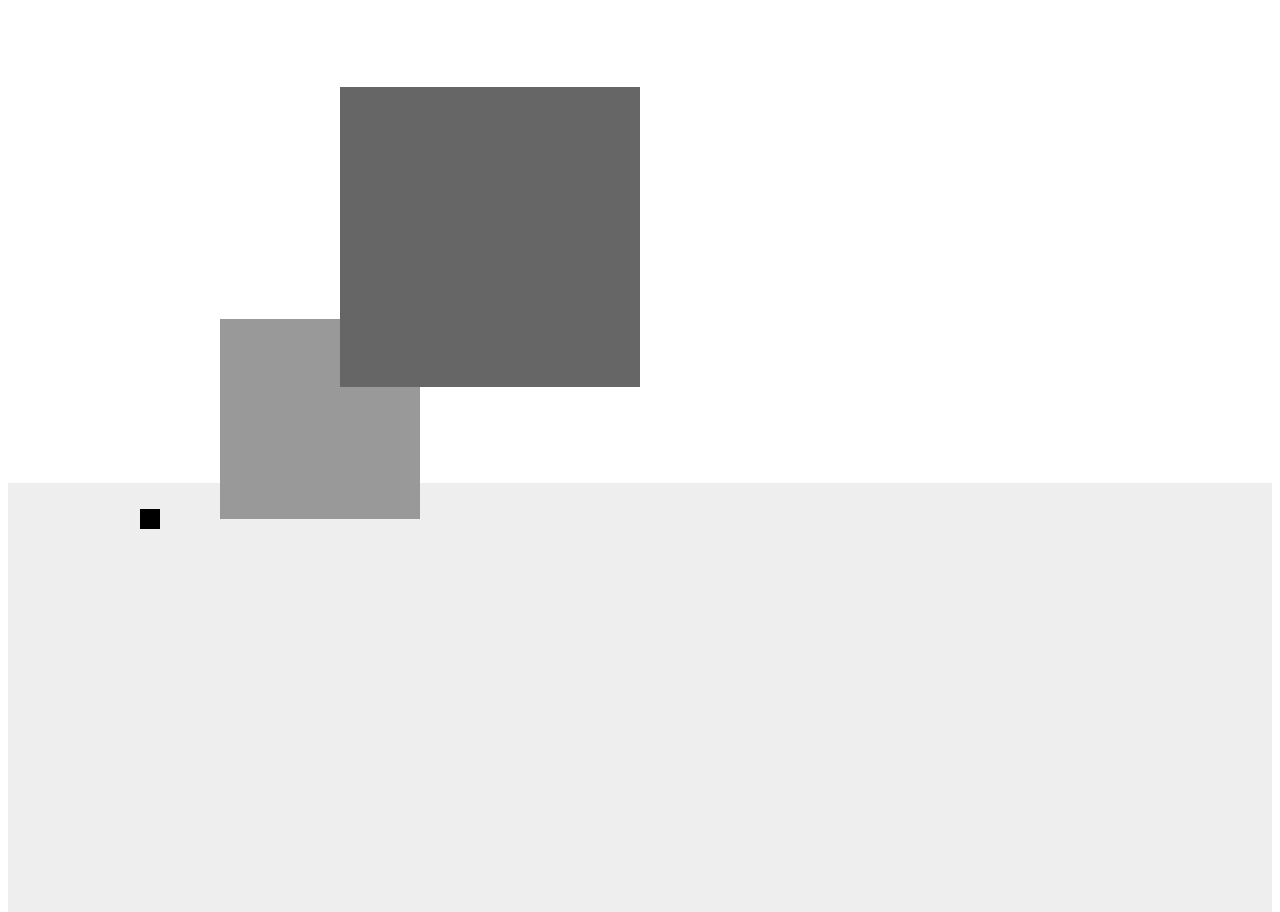
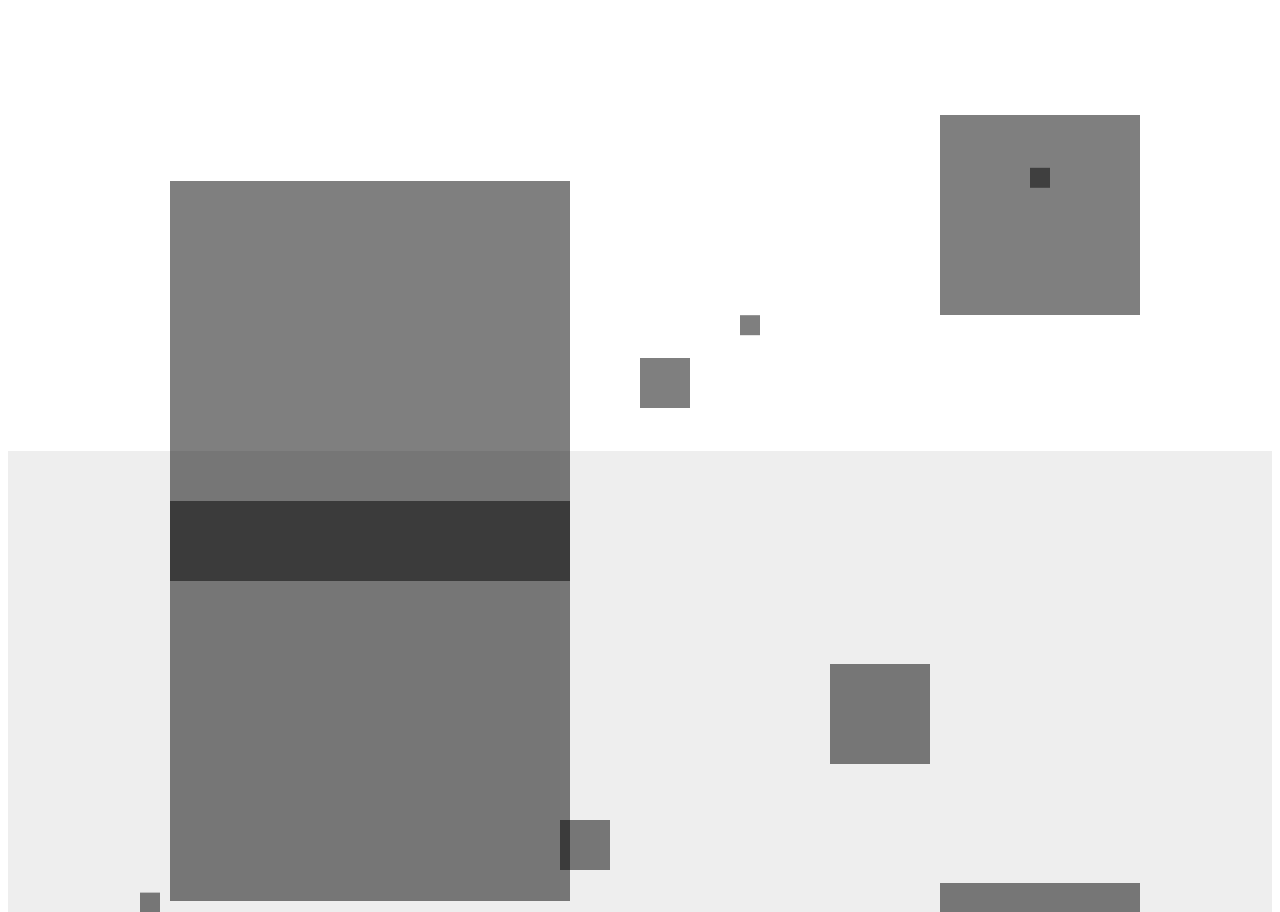
Before and after one commit to Vicugn4Pac0s/easy-parallax, a website built with webpack: page dist/index.html in a window 1280 px wide. Shown: the part 517-1429 px from the top of the page. Built offline with nearby package versions, Linux system fonts and the light colour scheme.

Commit message:
パララックス要素配置

```diff
--- a/dist/index.html
+++ b/dist/index.html
@@ -7,8 +7,10 @@
 
     <style>
       .sec {
+        height: 120vh;
+      }
+      .sec.sec-02 {
         background: #eee;
-        height: 2000px;
       }
       .sec__inner {
         position: relative;
@@ -20,55 +22,130 @@
         justify-content: center;
         align-items: center;
       }
+      .sec__ttl {
+        position: relative;
+        z-index: 999;
+      }
 
       .square {
-        background: #000;
+        background: rgba(0, 0, 0, 0.5);
         position: absolute;
+      }
 
+      .square-2xs {
         height: 20px;
         width: 20px;
       }
+      .square-xs {
+        height: 50px;
+        width: 50px;
+      }
+      .square-s {
+        height: 100px;
+        width: 100px;
+      }
+      .square-m {
+        height: 200px;
+        width: 200px;
+      }
+      .square-l {
+        height: 400px;
+        width: 400px;
+      }
+      .square-xl {
+        height: 600px;
+        width: 600px;
+      }
+      .square-2xl {
+        height: 800px;
+        width: 800px;
+      }
 
       .square-01 {
-        top: 60px;
+        top: 50%;
         left: 0;
       }
       .square-02 {
-        background: #999;
-        top: 100px;
-        left: 80px;
-        height: 200px;
-        width: 200px;
+        top: 70%;
+        left: 80%;
       }
-
       .square-03 {
-        background: #666;
-        top: 180px;
-        left: 200px;
-        height: 300px;
-        width: 300px;
+        top: 100%;
+        left: 50%;
+      }
+      .square-04 {
+        top: 33%;
+        left: 69%;
+      }
+      .square-05 {
+        top: 43%;
+        left: 42%;
+      }
+      .square-06 {
+        top: 76%;
+        left: 3%;
+      }
+      .square-07 {
+        top: 71%;
+        left: 89%;
+      }
+      .square-08 {
+        top: 88%;
+        left: 60%;
       }
     </style>
   </head>
   <body>
+    <section class="sec sec-01">
+      <div class="sec__inner">
+        <h1 class="sec__ttl">Easy Parallax</h1>
 
-    <div class="sec" style="margin-top: 1000px">
+        <div class="square square-01 square-2xs js-para"></div>
+        <div class="square square-02 square-m js-para"></div>
+        <div class="square square-03 square-xs js-para"></div>
+        <div class="square square-04 square-s js-para"></div>
+        <div class="square square-05 square-xs js-para"></div>
+        <div class="square square-06 square-l js-para"></div>
+        <div class="square square-07 square-2xs js-para"></div>
+        <div class="square square-08 square-2xs js-para"></div>
+      </div>
+    </section>
+
+    <section class="sec sec-02">
       <div class="sec__inner">
-        <h1>見出し</h1>
+        <h1 class="sec__ttl">Easy Parallax</h1>
 
-        <div class="square square-01 js-para"></div>
-        <div class="square square-02 js-para"></div>
-        <div class="square square-03 js-para"></div>
+        <div class="square square-01 square-2xs js-para"></div>
+        <div class="square square-02 square-m js-para"></div>
+        <div class="square square-03 square-xs js-para"></div>
+        <div class="square square-04 square-s js-para"></div>
+        <div class="square square-05 square-xs js-para"></div>
+        <div class="square square-06 square-l js-para"></div>
+        <div class="square square-07 square-2xs js-para"></div>
+        <div class="square square-08 square-2xs js-para"></div>
       </div>
-    </div>
+    </section>
 
+    <section class="sec sec-03">
+      <div class="sec__inner">
+        <h1 class="sec__ttl">Easy Parallax</h1>
 
+        <div class="square square-01 square-2xs js-para"></div>
+        <div class="square square-02 square-m js-para"></div>
+        <div class="square square-03 square-xs js-para"></div>
+        <div class="square square-04 square-s js-para"></div>
+        <div class="square square-05 square-xs js-para"></div>
+        <div class="square square-06 square-l js-para"></div>
+        <div class="square square-07 square-2xs js-para"></div>
+        <div class="square square-08 square-2xs js-para"></div>
+      </div>
+    </section>
 
     <script src="https://ajax.googleapis.com/ajax/libs/jquery/3.4.1/jquery.min.js"></script>
     <script src="./easy-parallax.js"></script>
     <script>
-      $(function() {
-        $('.js-para').easyParallax({});
+      $(function () {
+        $(".js-para").easyParallax({});
       });
     </script>
   </body>
```
